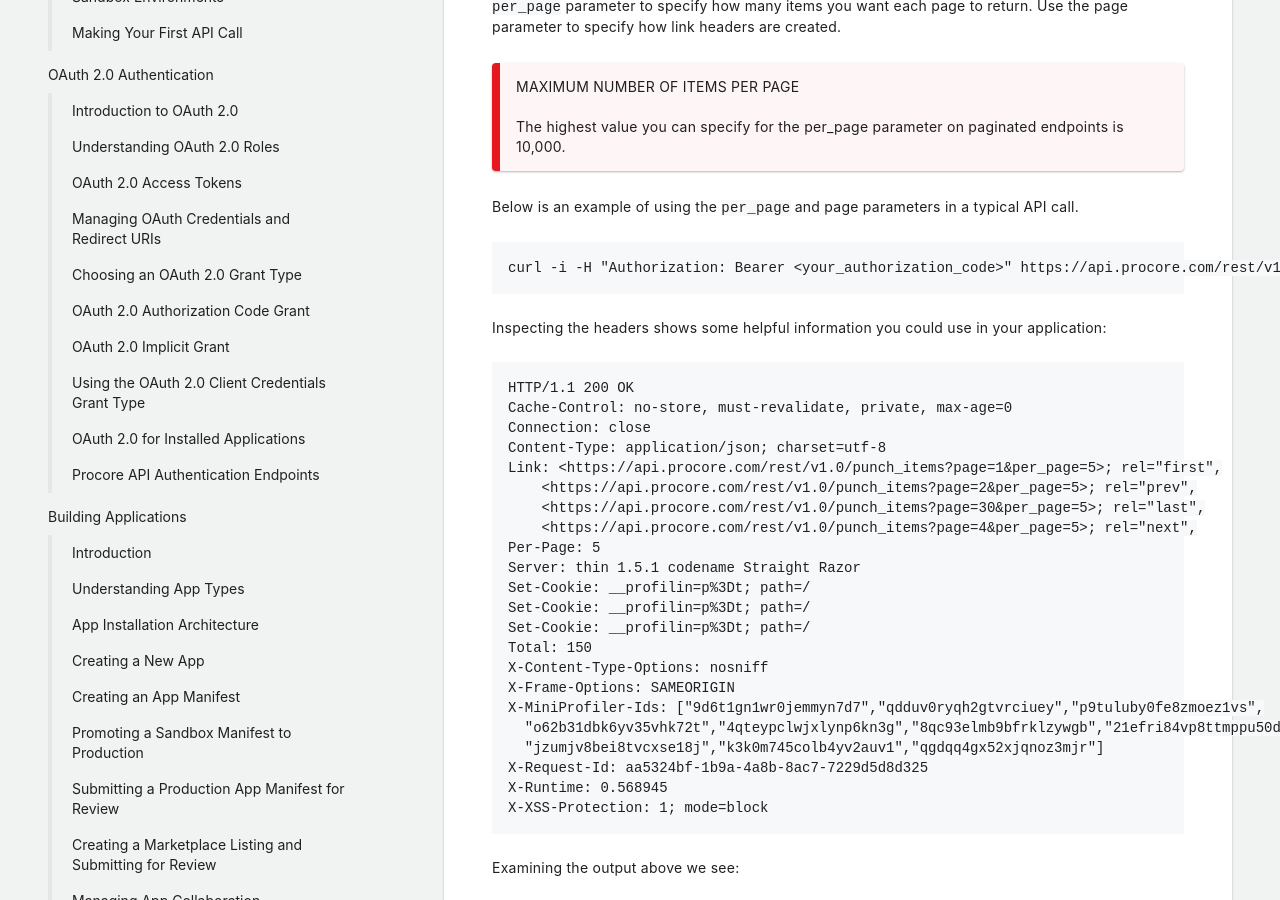
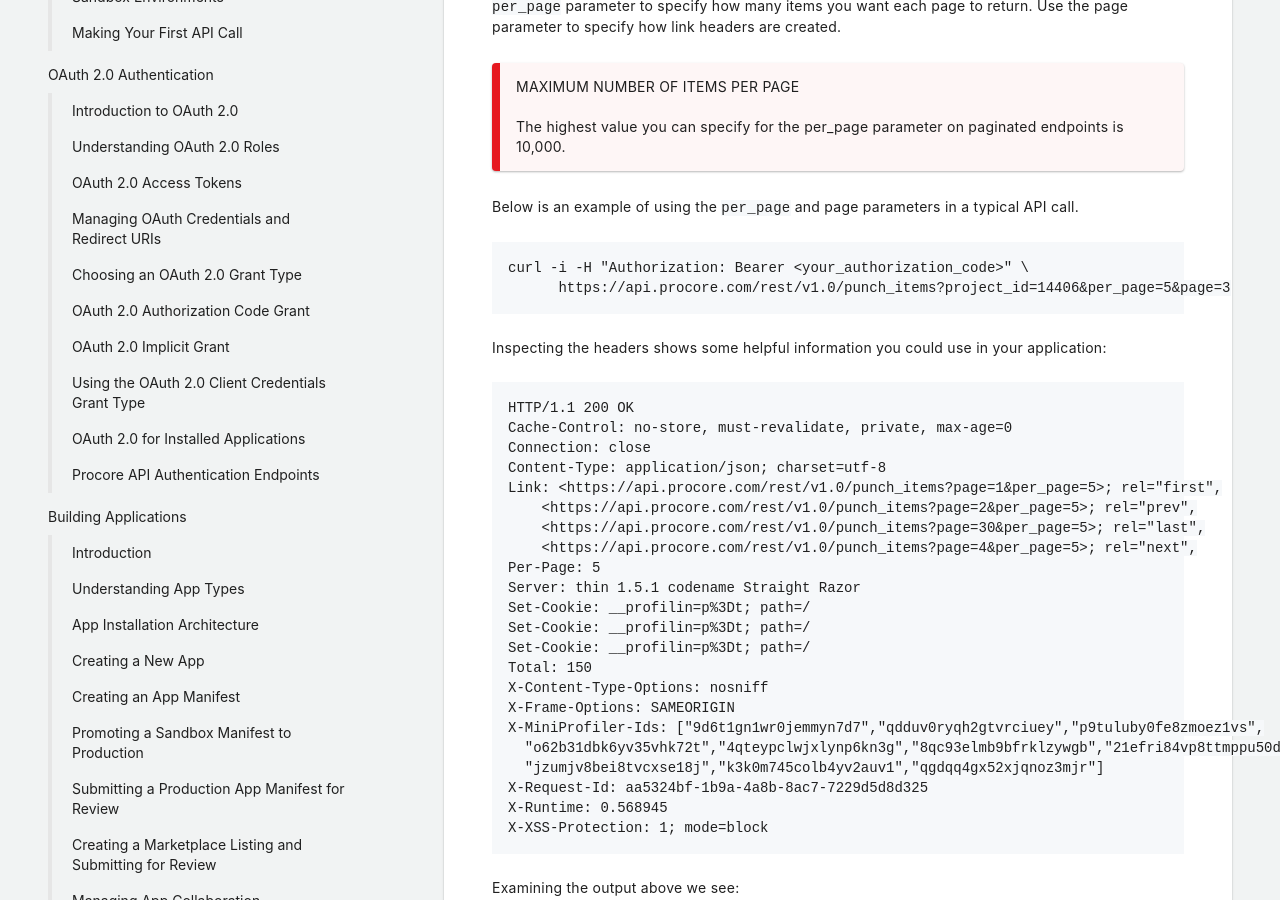
Before and after one commit to procore/documentation, a Jekyll site: the page built from api_essentials/pagination.md, in a window 1280 px wide and 900 px high, scrolled down 463 px. Built offline with Jekyll 4.4.1, drawn with Linux system fonts in a browser that asks for light colours.

Commit message:
Break long lines of code to fit into screen

````diff
--- a/api_essentials/pagination.md
+++ b/api_essentials/pagination.md
@@ -23,7 +23,8 @@ Use the `per_page` parameter to specify how many items you want each page to ret
 Below is an example of using the `per_page` and page parameters in a typical API call.
 
 ```
-curl -i -H "Authorization: Bearer <your_authorization_code>" https://api.procore.com/rest/v1.0/punch_items?project_id=14406&per_page=5&page=3
+curl -i -H "Authorization: Bearer <your_authorization_code>" \
+      https://api.procore.com/rest/v1.0/punch_items?project_id=14406&per_page=5&page=3
 ```
 
 Inspecting the headers shows some helpful information you could use in your application:
````
